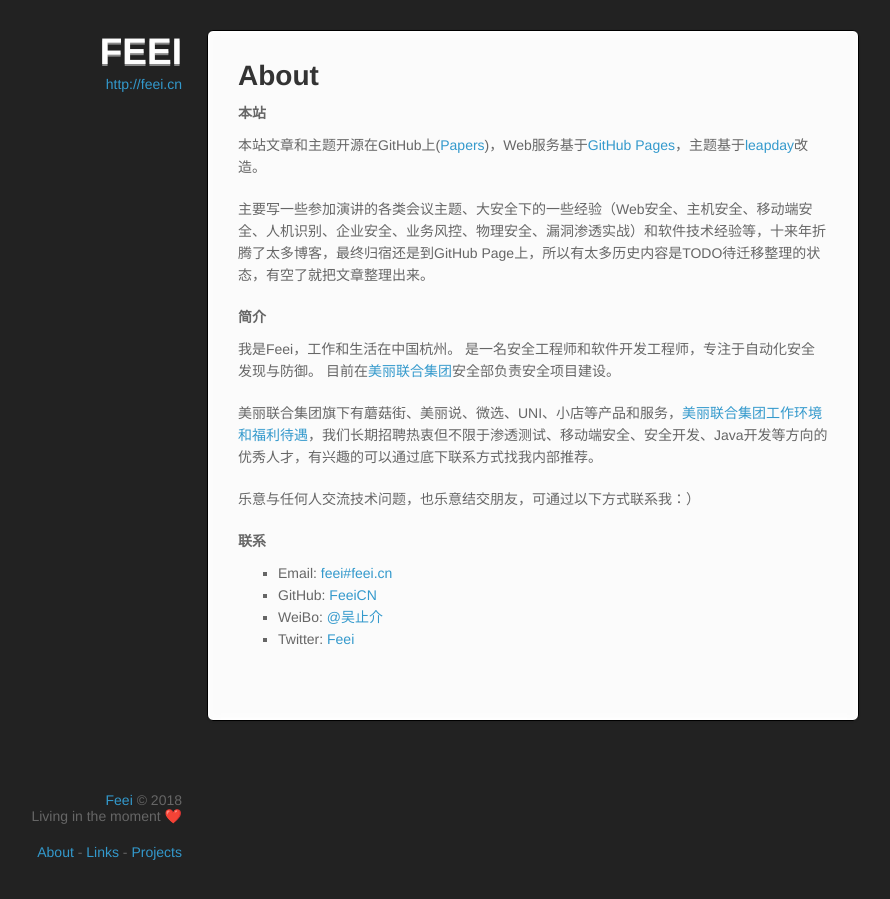
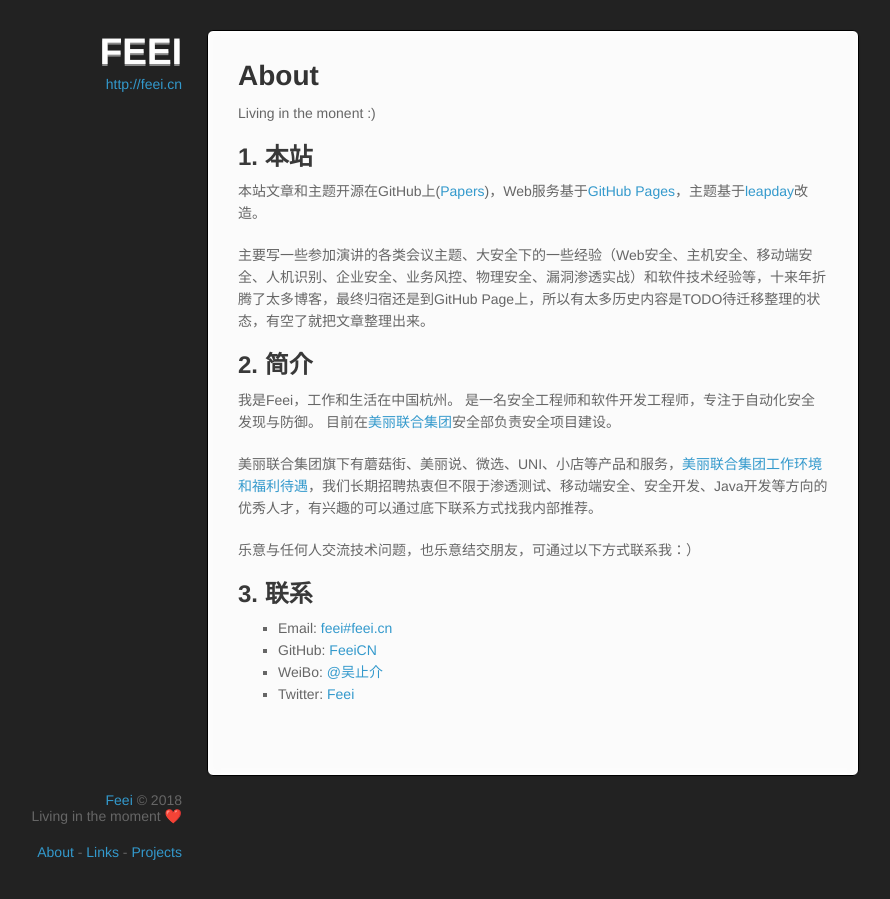
Before and after one commit to limengmingx/Papers, a Jekyll site: the page built from about.md, in a window 1280 px wide. Shown: the whole page, without its empty margins (108-998 px from the left). Built offline with Jekyll 4.4.1, drawn with Linux system fonts in a browser that asks for light colours; our own code applies the rules of GitHub Pages for plain Markdown files; a script that is not in the unit is left out; comment, search, counter and statistics services are not loaded.

Commit message:
Update about.md

```diff
--- a/about.md
+++ b/about.md
@@ -4,13 +4,15 @@
 
 # About
 
-#### 本站
+Living in the monent :)
+
+## 1. 本站
 
 本站文章和主题开源在GitHub上([Papers](https://github.com/FeeiCN/Papers))，Web服务基于[GitHub Pages](https://pages.github.com)，主题基于[leapday](https://github.com/mattgraham/leapday)改造。
 
 主要写一些参加演讲的各类会议主题、大安全下的一些经验（Web安全、主机安全、移动端安全、人机识别、企业安全、业务风控、物理安全、漏洞渗透实战）和软件技术经验等，十来年折腾了太多博客，最终归宿还是到GitHub Page上，所以有太多历史内容是TODO待迁移整理的状态，有空了就把文章整理出来。
 
-#### 简介
+## 2. 简介
 
 我是Feei，工作和生活在中国杭州。
 是一名安全工程师和软件开发工程师，专注于自动化安全发现与防御。
@@ -20,7 +22,7 @@
 
 乐意与任何人交流技术问题，也乐意结交朋友，可通过以下方式联系我：）
 
-#### 联系
+## 3. 联系
 
 - Email: [feei#feei.cn](mailto:feei@feei.cn)
 - GitHub: [FeeiCN](https://github.com/FeeiCN)
```
